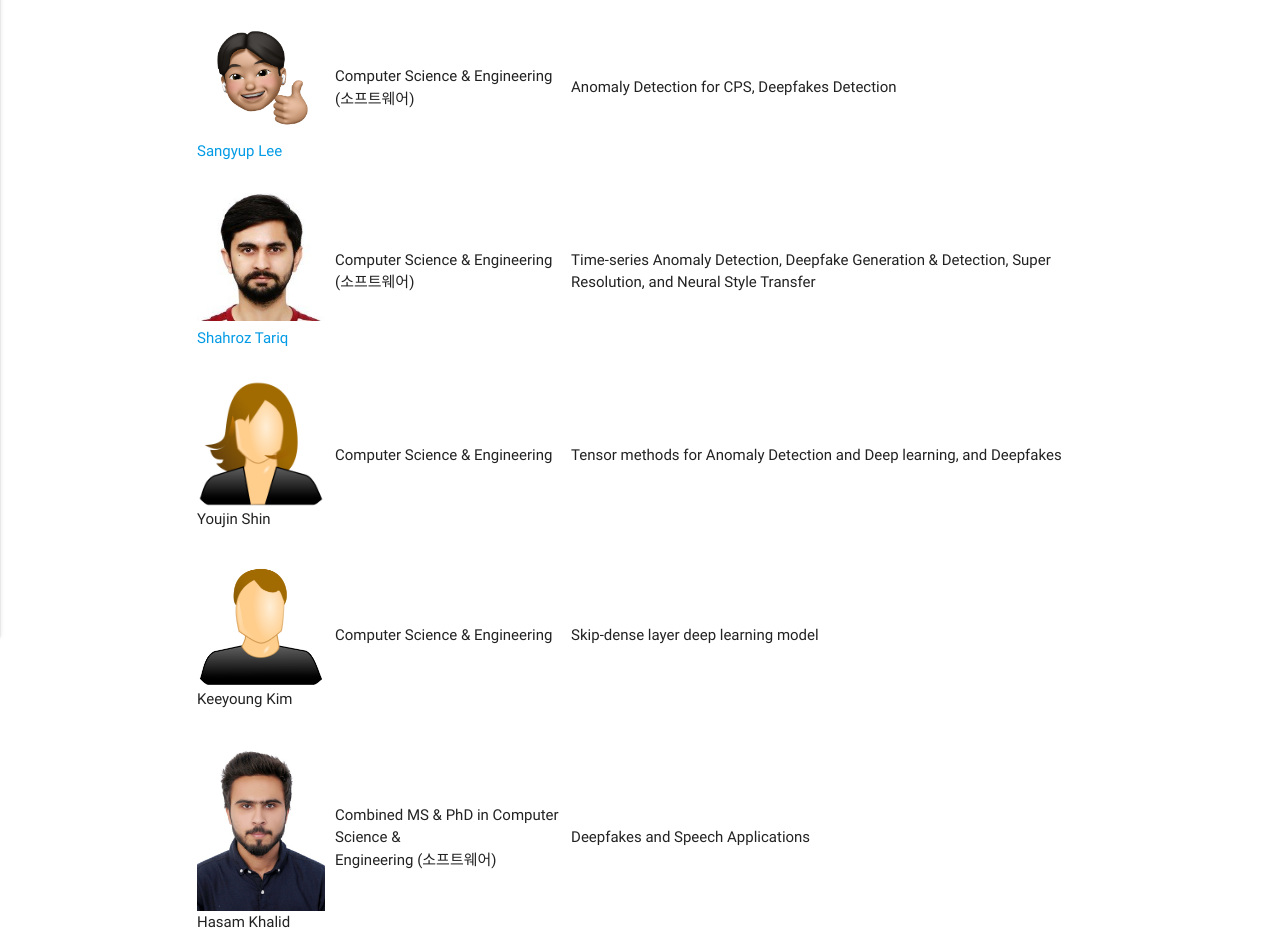
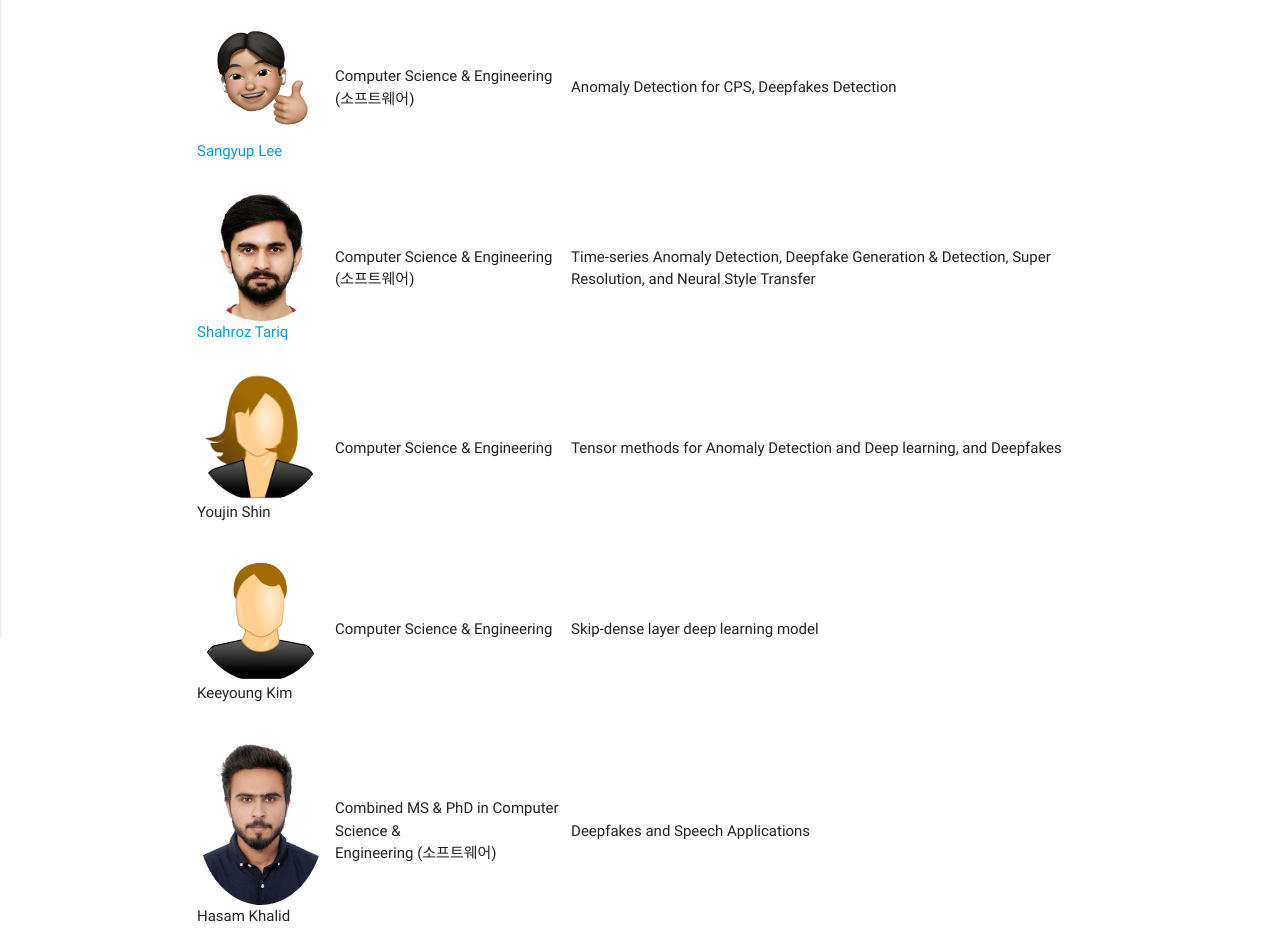
Before and after one commit to Yurim990507/DASH-Lab.github.io, a Jekyll site: the page built from example3.md, in a window 1280 px wide. Shown: the part 324-1276 px from the top of the page. Built offline with Jekyll 4.4.1, drawn with Linux system fonts in a browser that asks for light colours.

Commit message:
Update example3.md

```diff
--- a/example3.md
+++ b/example3.md
@@ -23,7 +23,7 @@ permalink: /Members/
                 <tr>
                    <td>
                        <div style="display:flex;flex-direction:column">
-                          <img src="/img/SangyupLee.png" alt="" width="128"/>
+                          <img src="/img/SangyupLee.png" alt="" height="auto" width="128" style="border-radius:50%"/>
                            <a href = "https://sites.google.com/view/sangyuplee/" target = "_blank">Sangyup Lee</a>
                        </div>
                     </td>
@@ -33,8 +33,7 @@ permalink: /Members/
                 <tr>
                   <td>
                       <div style="display:flex;flex-direction:column">
-                          <div class="circular--landscape">
-                          <img  src="/img/ShahrozTariq.jpg" alt="" width="128"></div>
+                          <img  src="/img/ShahrozTariq.jpg" alt="" height="auto" width="128" style="border-radius:50%">
                           <a href = "https://sites.google.com/view/shahroztariq" target = "_blank">Shahroz Tariq</a>
                        </div></td>
                   <td>Computer Science & Engineering (소프트웨어)</td>
@@ -43,7 +42,7 @@ permalink: /Members/
                   <tr>
                     <td>
                         <div style="display:flex;flex-direction:column">
-                          <img src="/img/dummy_female.png" alt="" width="128">
+                          <img src="/img/dummy_female.png" alt="" height="auto" width="128" style="border-radius:50%">
                             Youjin Shin
                         </div>
                     </td>
@@ -53,7 +52,7 @@ permalink: /Members/
                   <tr>
                     <td>
                         <div style="display:flex;flex-direction:column">
-                          <img src="/img/dummy_male.png" alt="" width="128">
+                          <img src="/img/dummy_male.png" alt="" height="auto" width="128" style="border-radius:50%">
                             Keeyoung Kim
                         </div>
                     </td>
@@ -63,7 +62,7 @@ permalink: /Members/
                   <tr>
                    <td>
                        <div style="display:flex;flex-direction:column">
-                           <img src="/img/HassamKhalid.png" alt="" width="128">
+                           <img src="/img/HassamKhalid.png" alt="" height="auto" width="128" style="border-radius:50%">
                            Hasam Khalid
                    </div></td>
                   <td>Combined MS & PhD in Computer Science & <br> Engineering (소프트웨어)</td>
@@ -72,7 +71,7 @@ permalink: /Members/
                   <tr>
                   <td>
                       <div style="display:flex;flex-direction:column">
-                          <img src="/img/dummy_male.png" alt=""  width="128">Minh-Binh Le
+                          <img src="/img/dummy_male.png" alt="" height="auto" width="128" style="border-radius:50%">Minh-Binh Le
                       </div>
                      </td>
                   <td>Combined MS & PhD in Computer Science & <br> Engineering (소프트웨어)</td>
```
